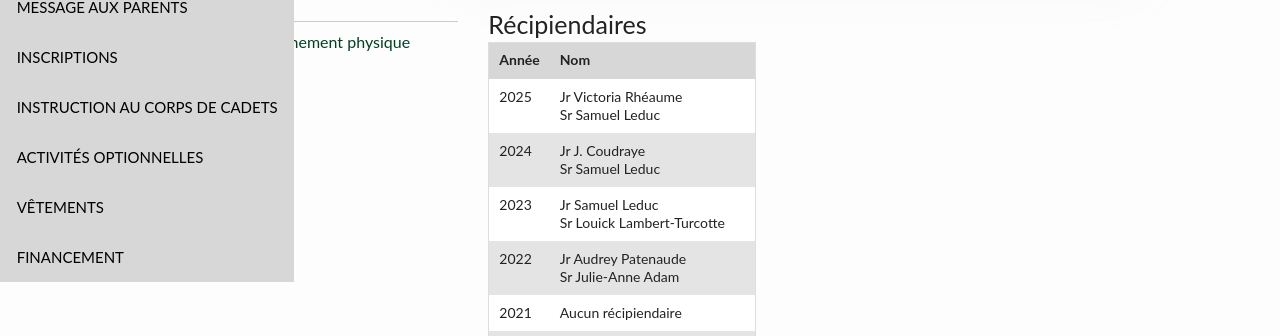
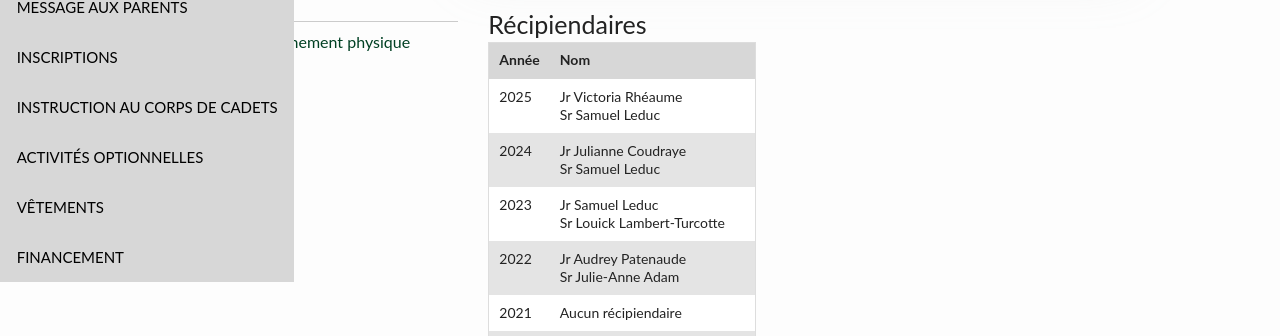
Before and after one commit to CC2920/web, a Jekyll site: the page built from _prix/plaques-trophees/efficacite-tir.md, in a window 1280 px wide and 900 px high, scrolled down 1006 px. Shown: the part 118-454 px from the top of the window. Built offline with Jekyll 4.4.1, drawn with Linux system fonts in a browser that asks for light colours.

Commit message:
Update efficacite-tir.md

```diff
--- a/_prix/plaques-trophees/efficacite-tir.md
+++ b/_prix/plaques-trophees/efficacite-tir.md
@@ -14,7 +14,7 @@ prix:
 | Année | Nom |
 | --- | --- |
 | 2025 | Jr Victoria Rhéaume <br>Sr Samuel Leduc |
-| 2024 | Jr J.	Coudraye <br>Sr Samuel Leduc |
+| 2024 | Jr Julianne Coudraye <br>Sr Samuel Leduc |
 | 2023 | Jr Samuel Leduc <br>Sr Louick Lambert-Turcotte |
 | 2022 | Jr Audrey Patenaude <br>Sr Julie-Anne Adam |
 | 2021 | Aucun récipiendaire |
```
